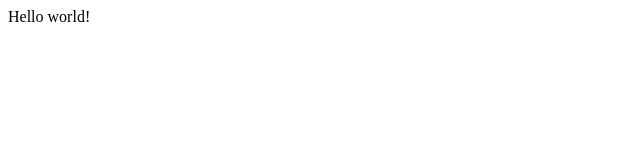
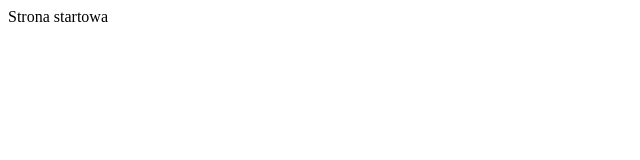
Before and after one commit to KrzysztofGrudzien/mimtrans-landing-page-gatsby, a Gatsby site: page / in a window 1280 px wide. Shown: the full height of the page, 0-640 px from the left. Built offline with nearby package versions, Linux system fonts and the light colour scheme; Gatsby itself is replaced by a stand-in of ours.

Commit message:
create a test pages without content

```diff
--- /dev/null
+++ b/src/pages/404.js
@@ -0,0 +1,6 @@
+import React from "react"
+
+const Error = () => <div>Contact</div>
+
+
+export default Error;
--- a/src/pages/index.js
+++ b/src/pages/index.js
@@ -1,5 +1,6 @@
 import React from "react"
 
-export default function Home() {
-  return <div>Hello world!</div>
-}
+const Home = () => <div>Strona startowa</div>
+
+
+export default Home;
--- /dev/null
+++ b/src/pages/kontakt.js
@@ -0,0 +1,6 @@
+import React from "react"
+
+const Contact = () => <div>Kontakt</div>
+
+
+export default Contact;
--- /dev/null
+++ b/src/pages/partnerzy.js
@@ -0,0 +1,6 @@
+import React from "react"
+
+const Partners = () => <div>Partnerzy</div>
+
+
+export default Partners;
--- /dev/null
+++ b/src/pages/rekomendacje.js
@@ -0,0 +1,6 @@
+import React from "react"
+
+const Testimonials = () => <div>Rekomendacje</div>
+
+
+export default Testimonials;
--- /dev/null
+++ b/src/pages/uslugi.js
@@ -0,0 +1,6 @@
+import React from "react"
+
+const Services = () => <div>Usługi</div>
+
+
+export default Services;
```
